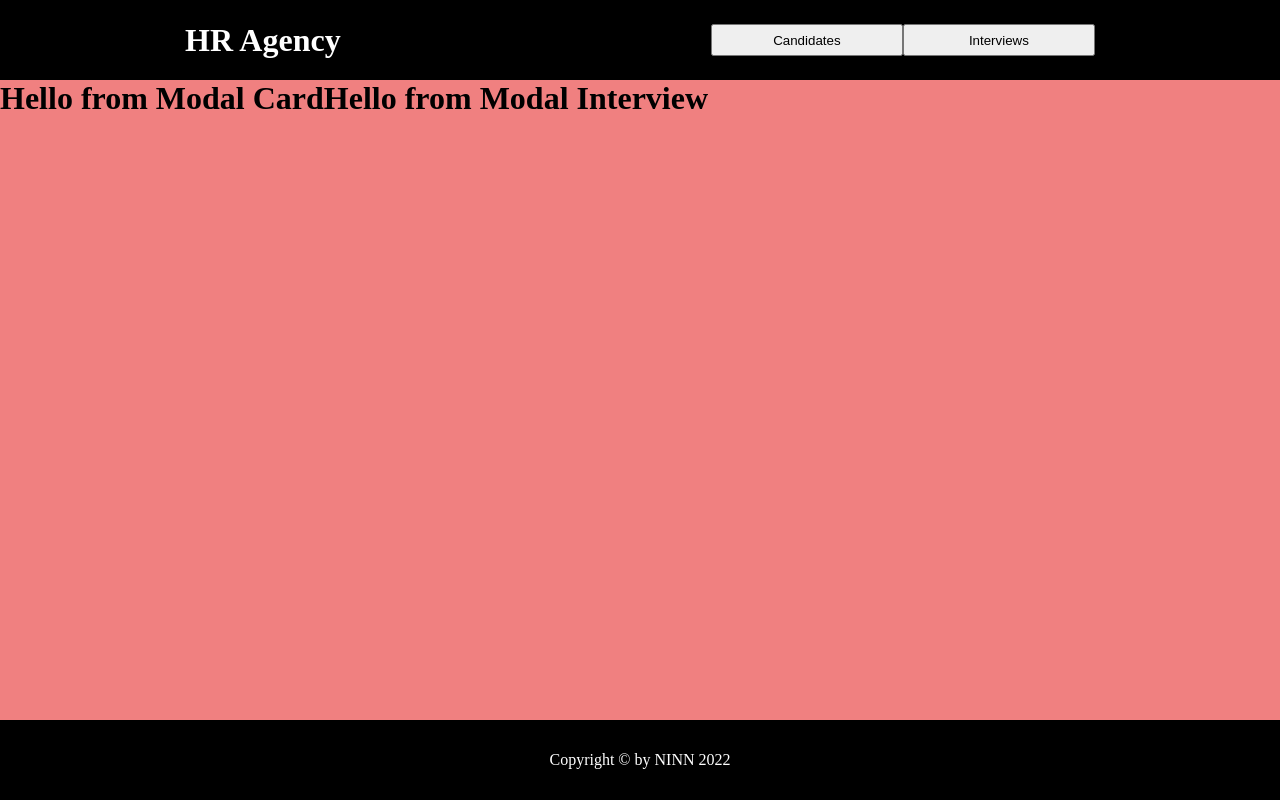
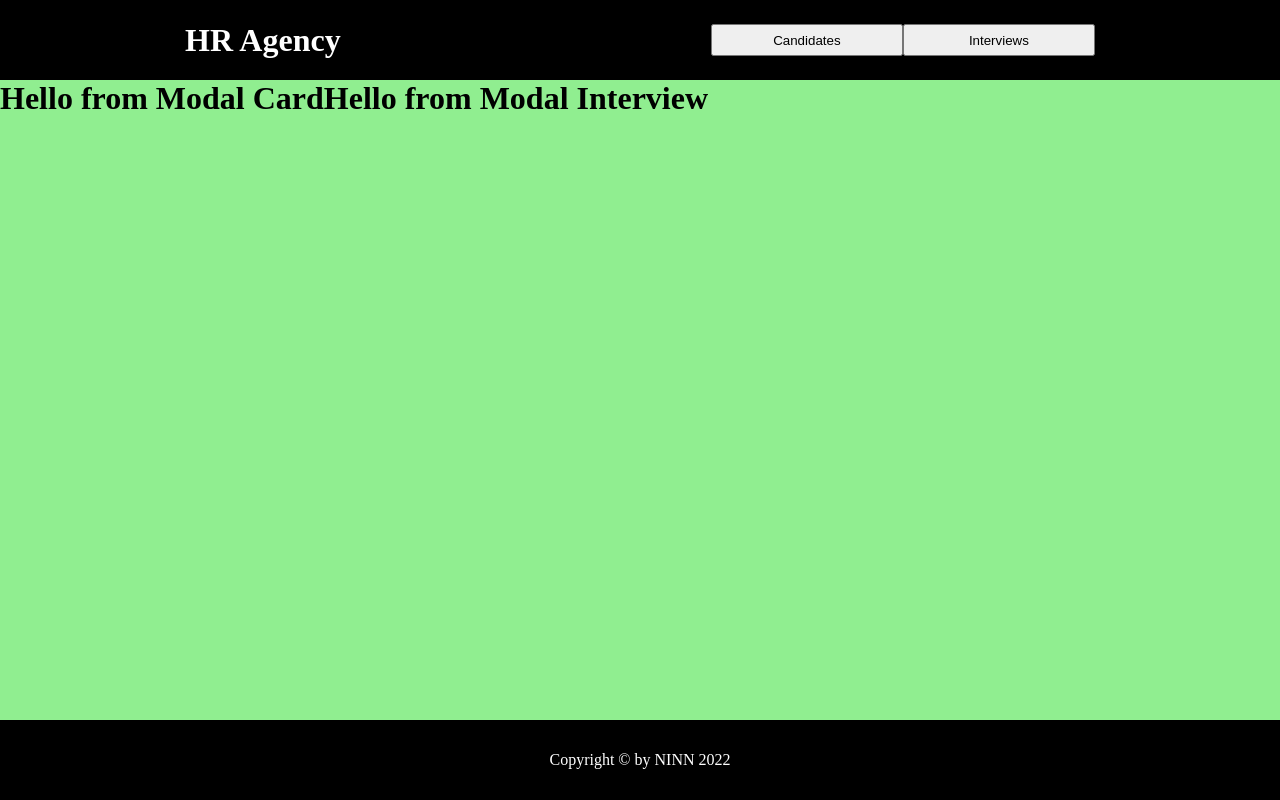
Before and after one commit to NikolaV91/HR-Agency, a React (Create React App) app: page /homepage/singlecandidate in a window 1280 px wide. Built offline with nearby package versions, Linux system fonts and the light colour scheme; no server answers.

Commit message:
test color change

```diff
--- a/src/pages/HomePage/style.scss
+++ b/src/pages/HomePage/style.scss
@@ -2,7 +2,7 @@
 @import "../../variables";
 
 .homePage{
-    background-color: lightcoral;
+    background-color: lightgreen;
     min-height: 100vh;
     width: 100%;
 }
```
